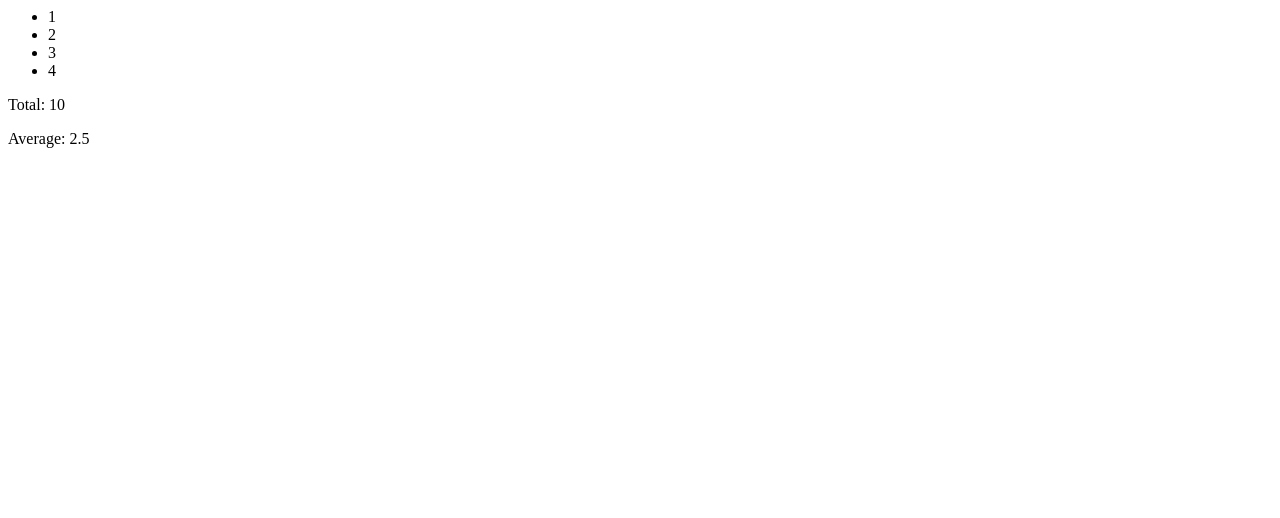
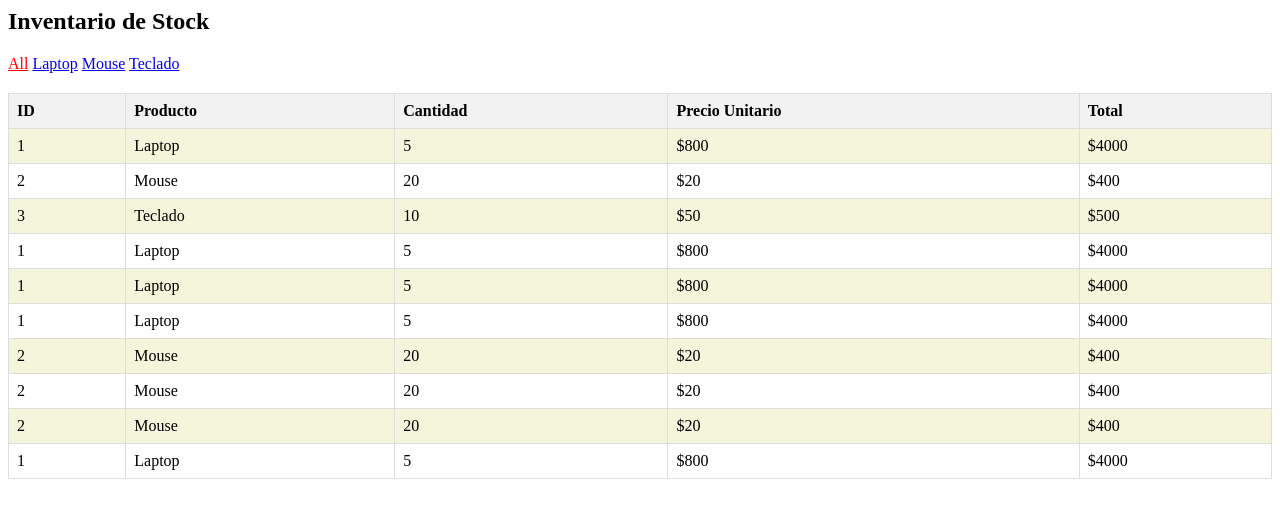
Before and after one commit to kamilobello/jquerysamples, a plain HTML site: page index.html in a window 1280 px wide. Drawn offline with nearby package versions, Linux system fonts and the light colour scheme.

Commit message:
Final traversing

```diff
--- a/index.html
+++ b/index.html
@@ -7,22 +7,128 @@
         <link rel="stylesheet" href="jqueryui/jquery-ui.css">
         <link rel="stylesheet" href="jqueryui/jquery-ui.structure.css">
         <link rel="stylesheet" href="jqueryui/jquery-ui.theme.css">
+
+        <style>
+            table {
+              width: 100%;
+              border-collapse: collapse;
+              margin-top: 20px;
+            }
+
+            th, td {
+              border: 1px solid #dddddd;
+              text-align: left;
+              padding: 8px;
+            }
+
+            th {
+              background-color: #f2f2f2;
+            }
+            .selected {
+                color: red;
+            }
+            .alt {
+                background-color: beige;
+            }
+          </style>
     </head>
     <body>
-        <ul>
-            <li class="item">1</li>
-            <li class="item">2</li>
-            <li class="item">3</li>
-            <li class="item">4</li>
-        </ul>
-        <div id="total">
-            <p>Total: <span></span></p>
+
+        <h2>Inventario de Stock</h2>
+
+        <div id="topics">
+            <a href="topics/all.html" class="selected">All</a>
+            <a href="topics/laptop.html">Laptop</a>
+            <a href="topics/mouse.html">Mouse</a>
+            <a href="topics/teclado.html">Teclado</a>
         </div>
-        <div id="average">
-            <p>Average: <span></span></p>
-        </div>
+
+        <table>
+            <thead>
+                <tr>
+                    <th>ID</th>
+                    <th>Producto</th>
+                    <th>Cantidad</th>
+                    <th>Precio Unitario</th>
+                    <th>Total</th>
+                </tr>
+            </thead>
+            <tbody>
+                <tr>
+                    <td>1</td>
+                    <td>Laptop</td>
+                    <td>5</td>
+                    <td>$800</td>
+                    <td>$4000</td>
+                </tr>
+                <tr>
+                    <td>2</td>
+                    <td>Mouse</td>
+                    <td>20</td>
+                    <td>$20</td>
+                    <td>$400</td>
+                </tr>
+                <tr>
+                    <td>3</td>
+                    <td>Teclado</td>
+                    <td>10</td>
+                    <td>$50</td>
+                    <td>$500</td>
+                </tr>
+                <tr>
+                    <td>1</td>
+                    <td>Laptop</td>
+                    <td>5</td>
+                    <td>$800</td>
+                    <td>$4000</td>
+                </tr>
+                <tr>
+                    <td>1</td>
+                    <td>Laptop</td>
+                    <td>5</td>
+                    <td>$800</td>
+                    <td>$4000</td>
+                </tr>
+                <tr>
+                    <td>1</td>
+                    <td>Laptop</td>
+                    <td>5</td>
+                    <td>$800</td>
+                    <td>$4000</td>
+                </tr>
+                <tr>
+                    <td>2</td>
+                    <td>Mouse</td>
+                    <td>20</td>
+                    <td>$20</td>
+                    <td>$400</td>
+                </tr>
+                <tr>
+                    <td>2</td>
+                    <td>Mouse</td>
+                    <td>20</td>
+                    <td>$20</td>
+                    <td>$400</td>
+                </tr>
+                <tr>
+                    <td>2</td>
+                    <td>Mouse</td>
+                    <td>20</td>
+                    <td>$20</td>
+                    <td>$400</td>
+                </tr>
+                <tr>
+                    <td>1</td>
+                    <td>Laptop</td>
+                    <td>5</td>
+                    <td>$800</td>
+                    <td>$4000</td>
+                </tr>
+                <!-- Agrega más filas según sea necesario -->
+            </tbody>
+        </table>
         <script src="https://code.jquery.com/jquery-3.7.1.min.js"></script>
         <script src="jqueryui/jquery-ui.js"></script>
-        <script src="js/pluggins/0.4.js"></script>
+        <script src="js/selectingtraversing/0.1.js"></script>
     </body>
 </html>
--- /dev/null
+++ b/js/selectingtraversing/0.1.js
@@ -0,0 +1,35 @@
+$(() => {
+
+    function stripe() {
+        $("tbody")
+            .each((index, element) => {
+                $(element)
+                    .children()
+                    .has('td')
+                    .removeClass('alt')
+                    .filter(i => (i % 2) == 0)
+                    .addClass('alt')
+            });
+    }
+
+    stripe();
+
+    $('#topics a')
+     .click((e) => {
+        e.preventDefault();
+        const topic = $(e.target).text();
+        console.log(topic)
+
+        $(e.target)
+            .addClass('selected')
+            .siblings('.selected')
+            .removeClass('selected')
+
+        $('tbody tr').show()
+        if(topic !== 'All') {
+            $(`tr:has(td):not(:contains("${topic}"))`).hide()
+        }
+        stripe();
+     });
+
+});
```
